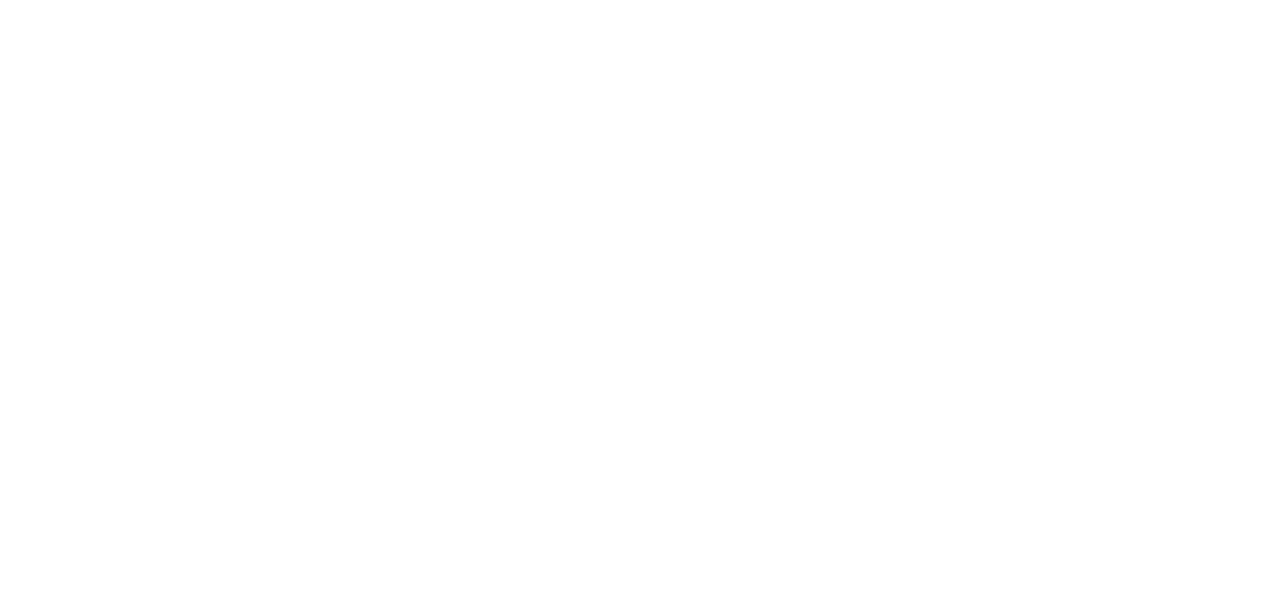
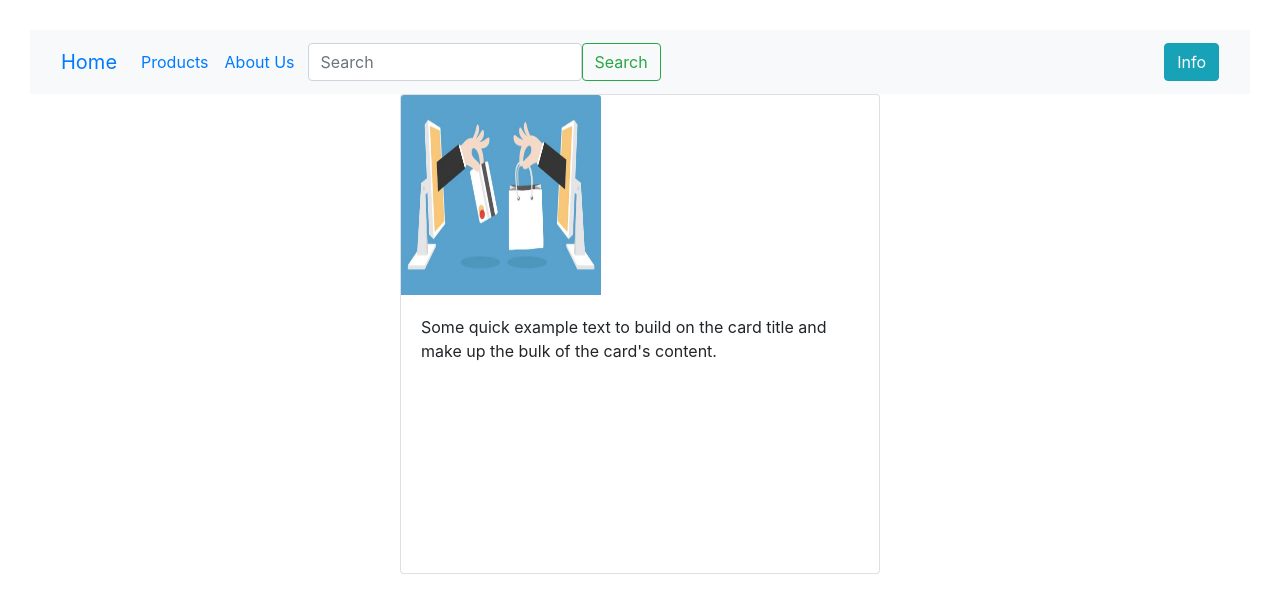
Before and after one commit to bekasturua/Shoping-site-React-GeoLab, a React (Create React App) app: page /product/1 in a window 1280 px wide. Before the commit this address had no page. Shown: the top 610 px of the page. Built offline with nearby package versions, Linux system fonts and the light colour scheme.

Commit message:
add :productId

```diff
--- a/src/App.js
+++ b/src/App.js
@@ -12,7 +12,7 @@
       <BrowserRouter>
         <Routes>
           <Route path="/" element={<Home />} />
-          <Route path="/product" element={<Product />} />
+          <Route path="/product/:productId" element={<Product />} />
         </Routes>
       </BrowserRouter>
     </QueryClientProvider>
```
